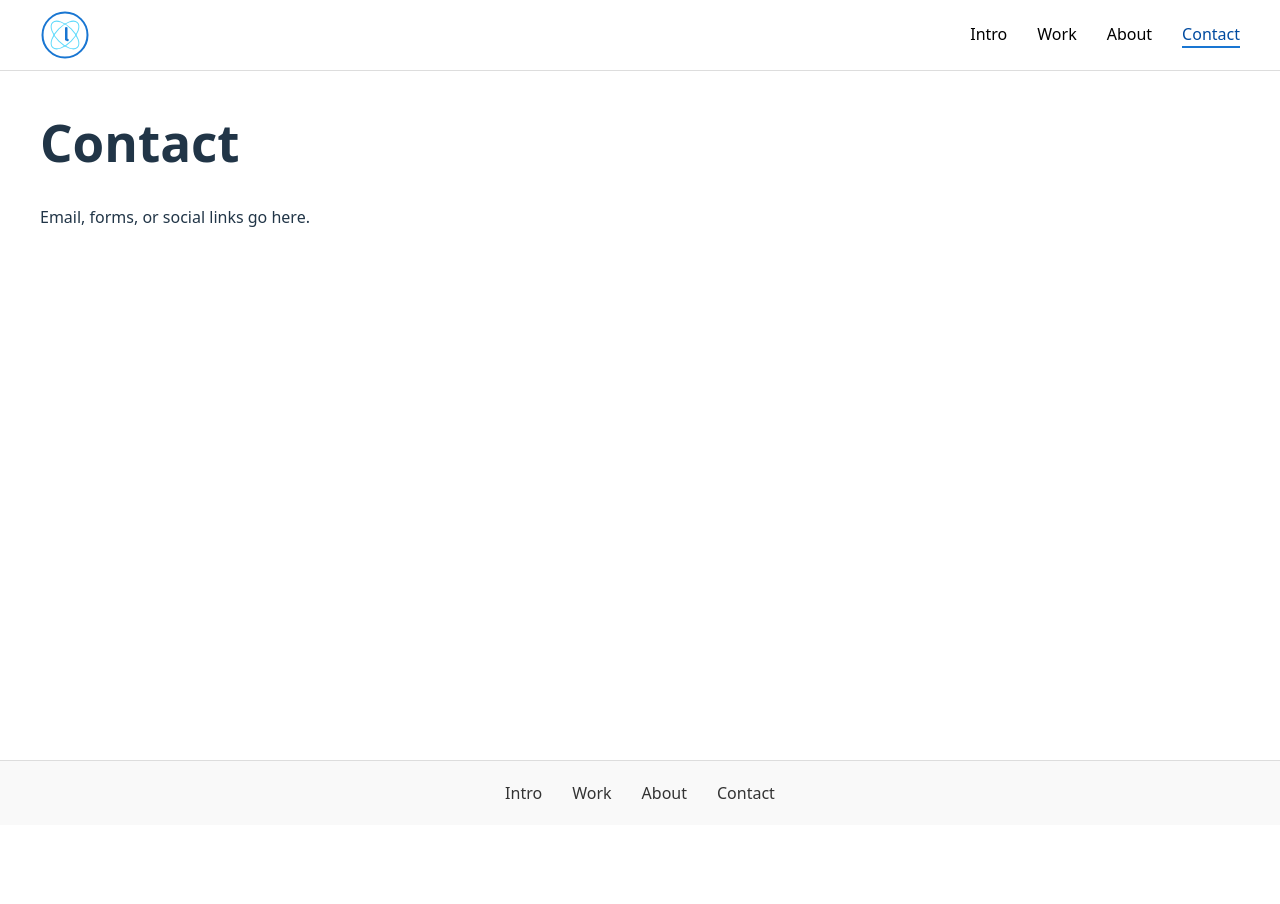
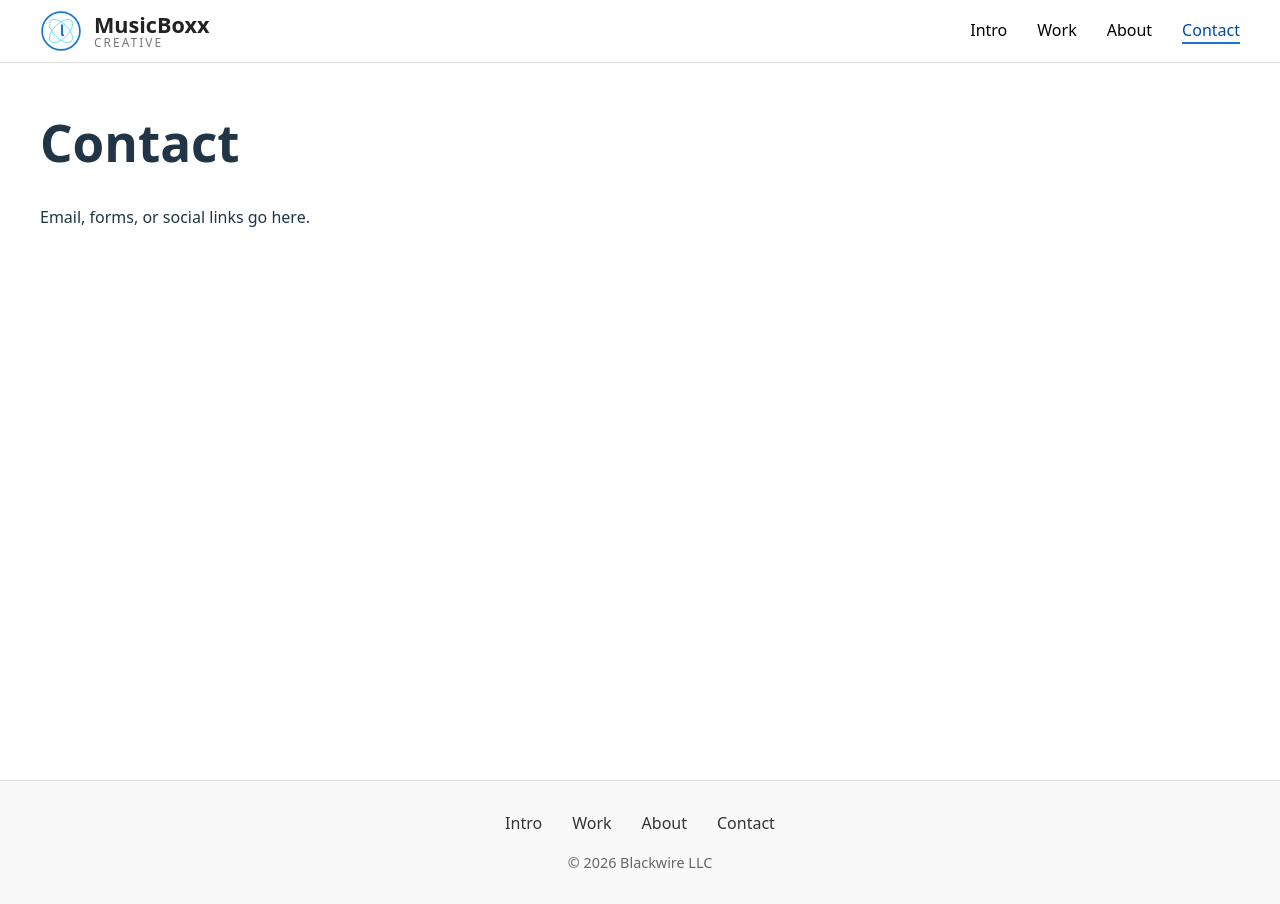
Before and after one commit to tgroh007/music_boxx, a React (Vite) app: page /contact in a window 1280 px wide. Before the commit the page ends 825 px from the top, so only its background shows below. Built offline with nearby package versions, Linux system fonts and the light colour scheme.

Commit message:
added auto scroll
Signed-off-by: Thomas Groh <listallmobiles@gmail.com>

```diff
--- a/index.html
+++ b/index.html
@@ -4,7 +4,7 @@
     <meta charset="UTF-8" />
     <link rel="icon" type="image/svg+xml" href="/musicboxx-logo.svg" />
     <meta name="viewport" content="width=device-width, initial-scale=1.0" />
-    <title>The Music Boxx</title>
+    <title>Welcome to BlackWire!!</title>
   </head>
   <body>
     <div id="root"></div>
--- a/src/App.jsx
+++ b/src/App.jsx
@@ -1,6 +1,8 @@
 import { BrowserRouter as Router, Routes, Route } from "react-router-dom";
-import Navbar from "./components/navbar";
-import Footer from "./components/Footer"; // ← add footer import
+
+import Navbar from "./components/Navbar";
+import Footer from "./components/Footer";
+import ScrollToTop from "./components/ScrollToTop";
 
 import Intro from "./pages/Intro";
 import Work from "./pages/Work";
@@ -10,16 +12,11 @@ import Contact from "./pages/Contact";
 export default function App() {
   return (
     <Router>
+      {/* Top navigation */}
       <Navbar />
 
-      <div
-        style={{
-          paddingTop: "80px",
-          paddingLeft: "40px",
-          paddingRight: "40px",
-          minHeight: "80vh", // ensures footer stays below content
-        }}
-      >
+      {/* Main content area (pushed below fixed navbar) */}
+      <div style={{ paddingTop: "80px", paddingLeft: "40px", paddingRight: "40px", minHeight: "80vh" }}>
         <Routes>
           <Route path="/" element={<Intro />} />
           <Route path="/work" element={<Work />} />
@@ -28,7 +25,11 @@ export default function App() {
         </Routes>
       </div>
 
-      <Footer /> {/* ← footer at the bottom */}
+      {/* Footer */}
+      <Footer />
+
+      {/* Floating scroll-to-top button (right side) */}
+      <ScrollToTop />
     </Router>
   );
 }
--- a/src/components/Footer.css
+++ b/src/components/Footer.css
@@ -1,17 +1,25 @@
 .footer {
-  padding: 20px 40px;
+  margin-top: 60px;
+  padding: 30px 40px;
   border-top: 1px solid #ddd;
-  margin-top: 40px;
+  background-color: #f9f9f9;
   text-align: center;
-  background-color: #f9f9f9;
 }
 
+/* Links container */
+.footer-links {
+  display: flex;
+  justify-content: center;
+  gap: 30px;
+  margin-bottom: 15px;
+}
+
+/* Footer links */
 .footer-link {
   position: relative;
   text-decoration: none;
   color: #333;
   font-weight: 500;
-  margin: 0 15px;
   padding-bottom: 2px;
   transition: color 0.3s;
 }
@@ -36,6 +44,8 @@
   width: 100%;
 }
 
-.footer-link:active {
-  color: #004ba0;
+/* Copyright text */
+.footer-copy {
+  font-size: 0.9rem;
+  color: #666;
 }
--- a/src/components/Footer.jsx
+++ b/src/components/Footer.jsx
@@ -1,13 +1,20 @@
 import { NavLink } from "react-router-dom";
-import "./Footer.css"; // we’ll create this next
+import "./Footer.css";
 
 export default function Footer() {
   return (
     <footer className="footer">
-      <NavLink to="/" className="footer-link">Intro</NavLink>
-      <NavLink to="/work" className="footer-link">Work</NavLink>
-      <NavLink to="/about" className="footer-link">About</NavLink>
-      <NavLink to="/contact" className="footer-link">Contact</NavLink>
+      <div className="footer-links">
+        <NavLink to="/" className="footer-link">Intro</NavLink>
+        <NavLink to="/work" className="footer-link">Work</NavLink>
+        <NavLink to="/about" className="footer-link">About</NavLink>
+        <NavLink to="/contact" className="footer-link">Contact</NavLink>
+      </div>
+
+      {/* Copyright */}
+      <div className="footer-copy">
+        © 2026 Blackwire LLC
+      </div>
     </footer>
   );
 }
--- a/src/components/Navbar.css
+++ b/src/components/Navbar.css
@@ -4,7 +4,7 @@
   top: 0;
   left: 0;
   right: 0;
-  background: #ffffff; /* navbar background */
+  background: #ffffff;
   border-bottom: 1px solid #ddd;
   z-index: 1000;
 }
@@ -17,22 +17,57 @@
   flex-wrap: wrap;
 }
 
-/* Logo */
+/* Logo area */
 .logo {
   display: flex;
   align-items: center;
+  gap: 12px;
   text-decoration: none;
 }
 
+/* SVG logo */
 .logo-svg {
-  width: 50px;
-  height: 50px;
+  width: 42px;
+  height: 42px;
   transition: transform 0.3s, filter 0.3s;
 }
 
+/* Text group */
+.logo-text-group {
+  display: flex;
+  flex-direction: column;
+  line-height: 1.1;
+}
+
+/* Main brand text */
+.logo-text {
+  font-size: 1.35rem;
+  font-weight: 600;
+  color: #222;
+  transition: color 0.3s;
+}
+
+/* Subtitle */
+.logo-subtext {
+  font-size: 0.75rem;
+  letter-spacing: 2px;
+  text-transform: uppercase;
+  color: #777;
+  transition: color 0.3s;
+}
+
+/* Hover effects */
 .logo:hover .logo-svg {
-  transform: scale(1.1);               /* slight grow on hover */
-  filter: drop-shadow(0 0 5px #1976d2); /* subtle glow */
+  transform: scale(1.1);
+  filter: drop-shadow(0 0 5px #1976d2);
+}
+
+.logo:hover .logo-text {
+  color: #1976d2;
+}
+
+.logo:hover .logo-subtext {
+  color: #1976d2;
 }
 
 /* Hamburger button */
@@ -42,7 +77,7 @@
   background: none;
   border: none;
   cursor: pointer;
-  color: #000000; /* visible on white navbar */
+  color: #000000;
 }
 
 /* Navbar links */
@@ -54,13 +89,13 @@
 .nav-link {
   position: relative;
   text-decoration: none;
-  color: #000000; /* black links */
+  color: #000000;
   font-weight: 500;
   padding-bottom: 2px;
   transition: color 0.3s;
 }
 
-/* Underline animation for links */
+/* Underline animation */
 .nav-link::after {
   content: "";
   position: absolute;
@@ -80,7 +115,7 @@
   width: 100%;
 }
 
-/* Active link style */
+/* Active link */
 .nav-link.active {
   color: #004ba0;
 }
@@ -106,6 +141,6 @@
   }
 
   .nav-links.open {
-    max-height: 500px; /* large enough to fit all links */
+    max-height: 500px;
   }
 }
--- a/src/components/Navbar.jsx
+++ b/src/components/Navbar.jsx
@@ -9,9 +9,14 @@ export default function Navbar() {
   return (
     <header className="navbar">
       <div className="navbar-container">
-        {/* Logo SVG linking to home */}
+        {/* Logo + Brand linking to home */}
         <NavLink to="/" className="logo" onClick={() => setOpen(false)}>
           <img src="/musicboxx-logo.svg" alt="MusicBoxx Logo" className="logo-svg" />
+
+          <div className="logo-text-group">
+            <span className="logo-text">MusicBoxx</span>
+            <span className="logo-subtext">Creative</span>
+          </div>
         </NavLink>
 
         {/* Hamburger button for mobile */}
--- /dev/null
+++ b/src/components/ScrollToTop.css
@@ -0,0 +1,29 @@
+.scroll-top {
+  position: fixed;
+  right: 30px;
+  bottom: 30px;
+  width: 45px;
+  height: 45px;
+  border-radius: 50%;
+  border: none;
+  background-color: #1976d2;
+  color: white;
+  font-size: 1.4rem;
+  cursor: pointer;
+  opacity: 0;
+  pointer-events: none;
+  transition: opacity 0.3s, transform 0.3s;
+  z-index: 2000;
+}
+
+/* Visible state */
+.scroll-top.show {
+  opacity: 1;
+  pointer-events: auto;
+}
+
+/* Hover effect */
+.scroll-top:hover {
+  background-color: #004ba0;
+  transform: scale(1.1);
+}
--- /dev/null
+++ b/src/components/ScrollToTop.jsx
@@ -0,0 +1,38 @@
+import { useEffect, useState } from "react";
+import "./ScrollToTop.css";
+
+export default function ScrollToTop() {
+  const [visible, setVisible] = useState(false);
+
+  // Show button when scrolled down
+  useEffect(() => {
+    const toggleVisibility = () => {
+      if (window.scrollY > 300) {
+        setVisible(true);
+      } else {
+        setVisible(false);
+      }
+    };
+
+    window.addEventListener("scroll", toggleVisibility);
+    return () => window.removeEventListener("scroll", toggleVisibility);
+  }, []);
+
+  // Scroll smoothly to top
+  const scrollToTop = () => {
+    window.scrollTo({
+      top: 0,
+      behavior: "smooth",
+    });
+  };
+
+  return (
+    <button
+      className={`scroll-top ${visible ? "show" : ""}`}
+      onClick={scrollToTop}
+      aria-label="Scroll to top"
+    >
+      ↑
+    </button>
+  );
+}
--- a/src/pages/Intro.jsx
+++ b/src/pages/Intro.jsx
@@ -1,8 +1,11 @@
 export default function Intro() {
   return (
     <div>
-      <h1>Welcome</h1>
-      <p>This is the intro section of my site.</p>
+      <h1>Intro</h1>
+
+      <div style={{ height: "1500px" }}>
+        <p>This is the intro section of my site.</p>
+      </div>
     </div>
   );
 }
```
